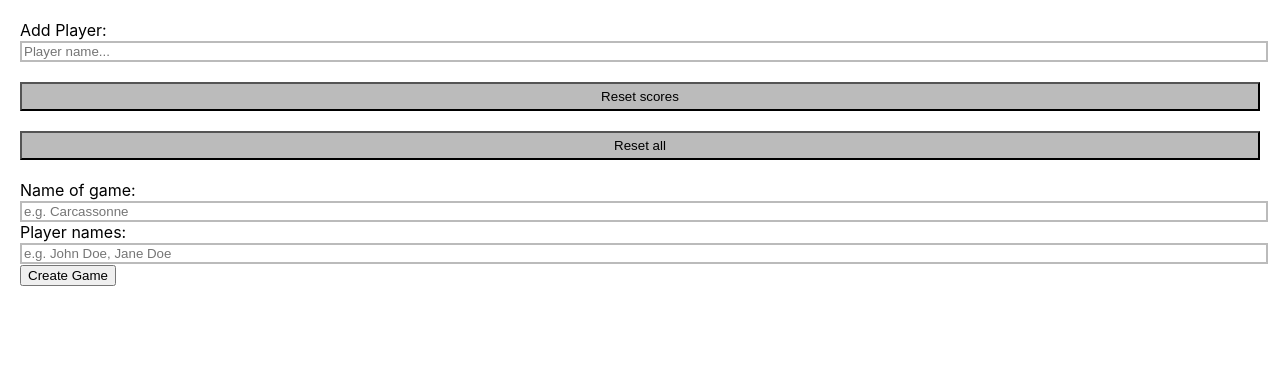
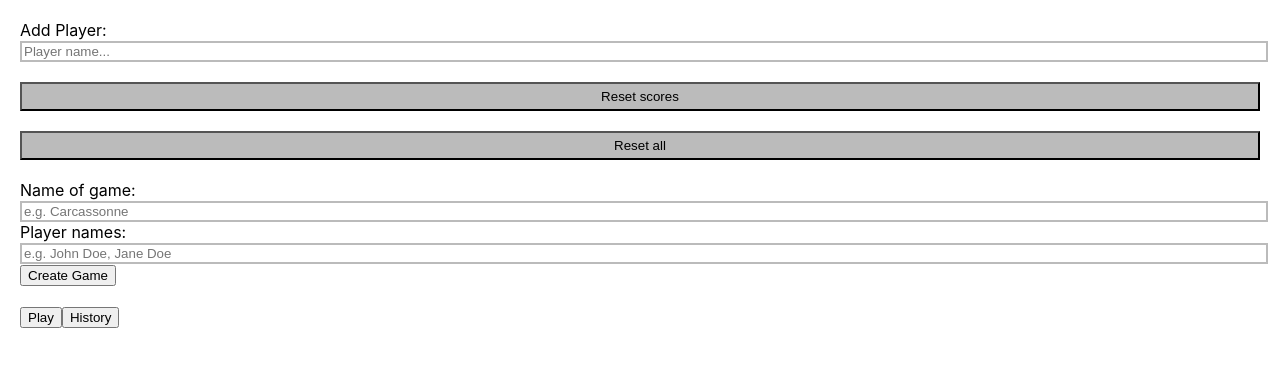
Before and after one commit to eileenfuerstenau/scorekeeper, a React (Create React App) app: page / in a window 1280 px wide. Shown: the top 366 px of the page. Built offline with nearby package versions, Linux system fonts and the light colour scheme.

Commit message:
Add Navigation

```diff
--- a/src/App/App.js
+++ b/src/App/App.js
@@ -4,6 +4,7 @@ import Player from '../Player'
 import Button from '../Button'
 import { useState } from 'react'
 import GameForm from '../GameForm'
+import Navigation from '../Navigation'
 
 export default function App() {
   const [players, setPlayers] = useState([])
@@ -23,6 +24,7 @@ export default function App() {
       <Button text="Reset scores" onClick={resetScores} />
       <Button text="Reset all" onClick={resetAll} />
       <GameForm onCreateGame={() => console.log('Create Game')} />
+      <Navigation onNavigate={() => console.log('Navigate')} />
     </div>
   )
 
--- a/src/Navigation/Navigation.js
+++ b/src/Navigation/Navigation.js
@@ -0,0 +1,10 @@
+import './Navigation.css'
+
+export default function Navigation({ onNavigate }) {
+  return (
+    <nav className="Navigation">
+      <button onClick={onNavigate}> Play </button>
+      <button onClick={onNavigate}> History </button>
+    </nav>
+  )
+}
```
